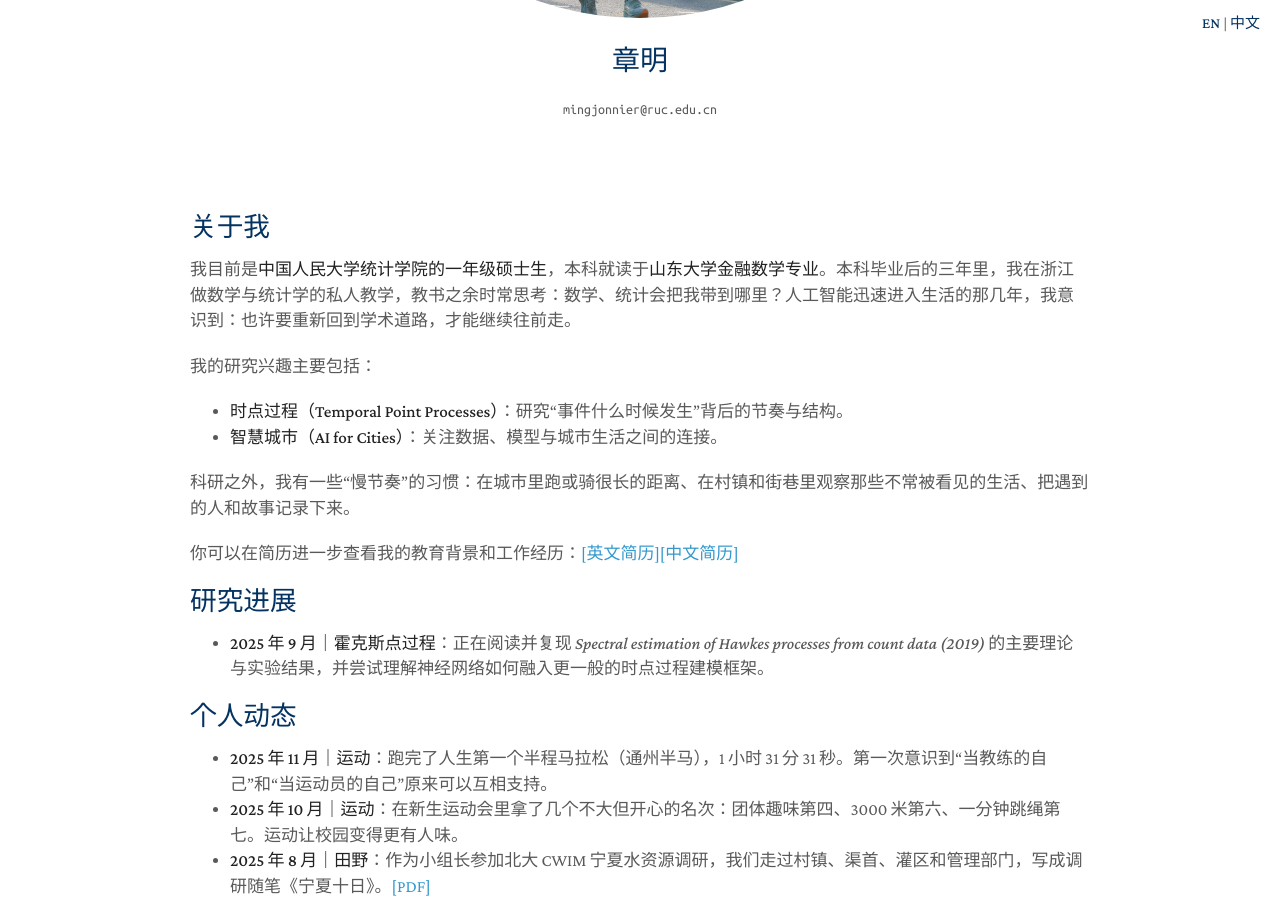
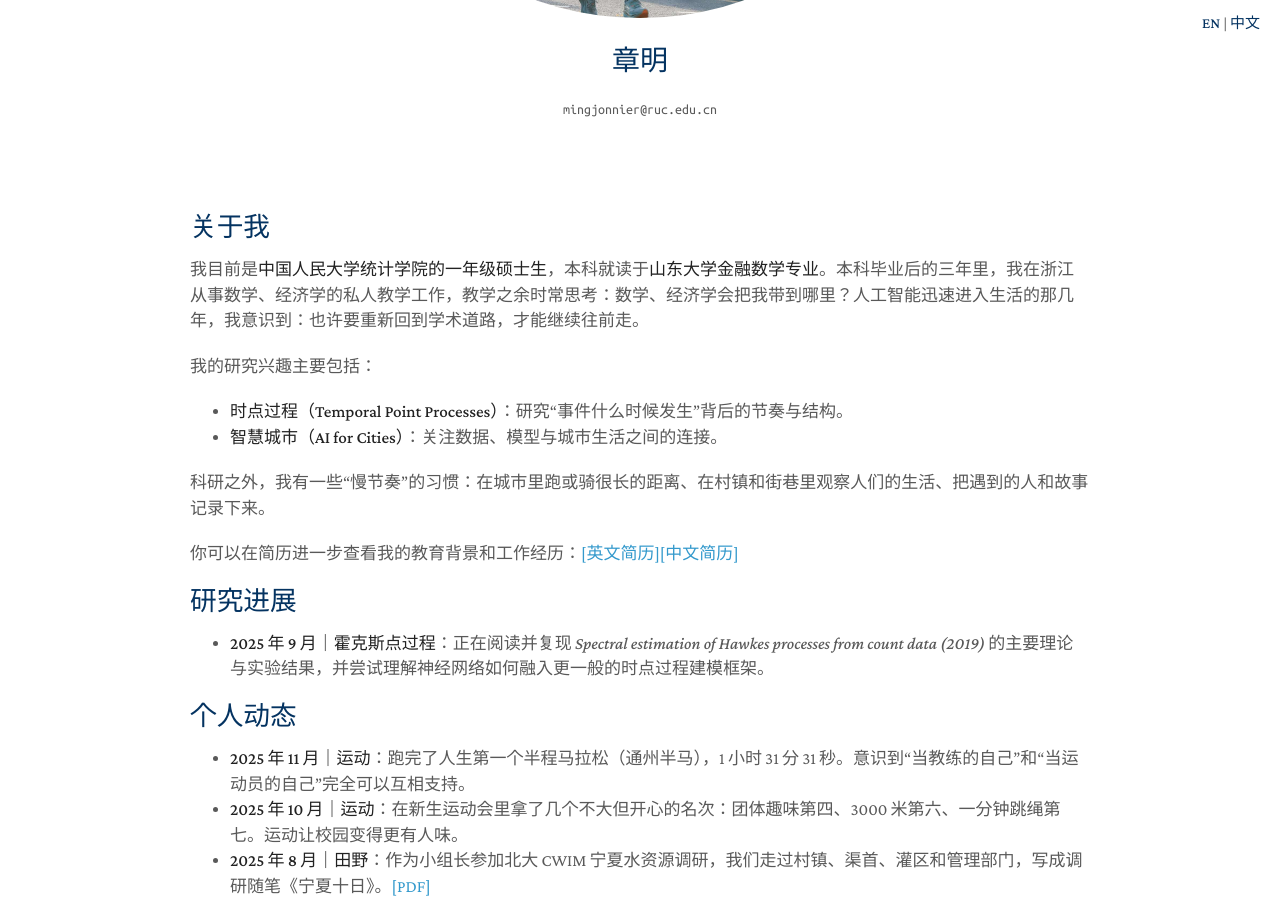
Before and after one commit to zhangming4153/zhangming4153.github.io, a Jekyll site: the page built from cn/index.md, in a window 1280 px wide and 900 px high, scrolled down 341 px. Built offline with Jekyll 4.4.1, drawn with Linux system fonts in a browser that asks for light colours; a style sheet for code colours, icons or effects is not loaded.

Commit message:
Update index.md

```diff
--- a/cn/index.md
+++ b/cn/index.md
@@ -4,13 +4,13 @@ permalink: /cn/
 title: 章明
 ---
 ## 关于我
-我目前是**中国人民大学统计学院的一年级硕士生**，本科就读于**山东大学金融数学专业**。本科毕业后的三年里，我在浙江做数学与统计学的私人教学，教书之余时常思考：数学、统计会把我带到哪里？人工智能迅速进入生活的那几年，我意识到：也许要重新回到学术道路，才能继续往前走。
+我目前是**中国人民大学统计学院的一年级硕士生**，本科就读于**山东大学金融数学专业**。本科毕业后的三年里，我在浙江从事数学、经济学的私人教学工作，教学之余时常思考：数学、经济学会把我带到哪里？人工智能迅速进入生活的那几年，我意识到：也许要重新回到学术道路，才能继续往前走。
 
 我的研究兴趣主要包括：
 - **时点过程（Temporal Point Processes）**：研究“事件什么时候发生”背后的节奏与结构。
 - **智慧城市（AI for Cities）**：关注数据、模型与城市生活之间的连接。
 
-科研之外，我有一些“慢节奏”的习惯：在城市里跑或骑很长的距离、在村镇和街巷里观察那些不常被看见的生活、把遇到的人和故事记录下来。
+科研之外，我有一些“慢节奏”的习惯：在城市里跑或骑很长的距离、在村镇和街巷里观察人们的生活、把遇到的人和故事记录下来。
 
 你可以在简历进一步查看我的教育背景和工作经历：[[英文简历]](/assets/CV_MingZhang_en.pdf)[[中文简历]](/assets/CV_MingZhang_zh.pdf)
 
@@ -20,7 +20,7 @@ title: 章明
 
 ## 个人动态
 
-- **2025 年 11 月｜运动**：跑完了人生第一个半程马拉松（通州半马），1 小时 31 分 31 秒。第一次意识到“当教练的自己”和“当运动员的自己”原来可以互相支持。
+- **2025 年 11 月｜运动**：跑完了人生第一个半程马拉松（通州半马），1 小时 31 分 31 秒。意识到“当教练的自己”和“当运动员的自己”完全可以互相支持。
 - **2025 年 10 月｜运动**：在新生运动会里拿了几个不大但开心的名次：团体趣味第四、3000 米第六、一分钟跳绳第七。运动让校园变得更有人味。
 - **2025 年 8 月｜田野**：作为小组长参加北大 CWIM 宁夏水资源调研，我们走过村镇、渠首、灌区和管理部门，写成调研随笔《宁夏十日》。[[PDF]](/assets/Ningxia.pdf)
 - **2025 年 7 月｜写作**：在通州邢各庄的拆迁地带做了几次小观察，记录碎瓦砾里的生活气和生命力，写成短文《青绿的废墟》。[[PDF]](/assets/Greenruins.pdf)
```
